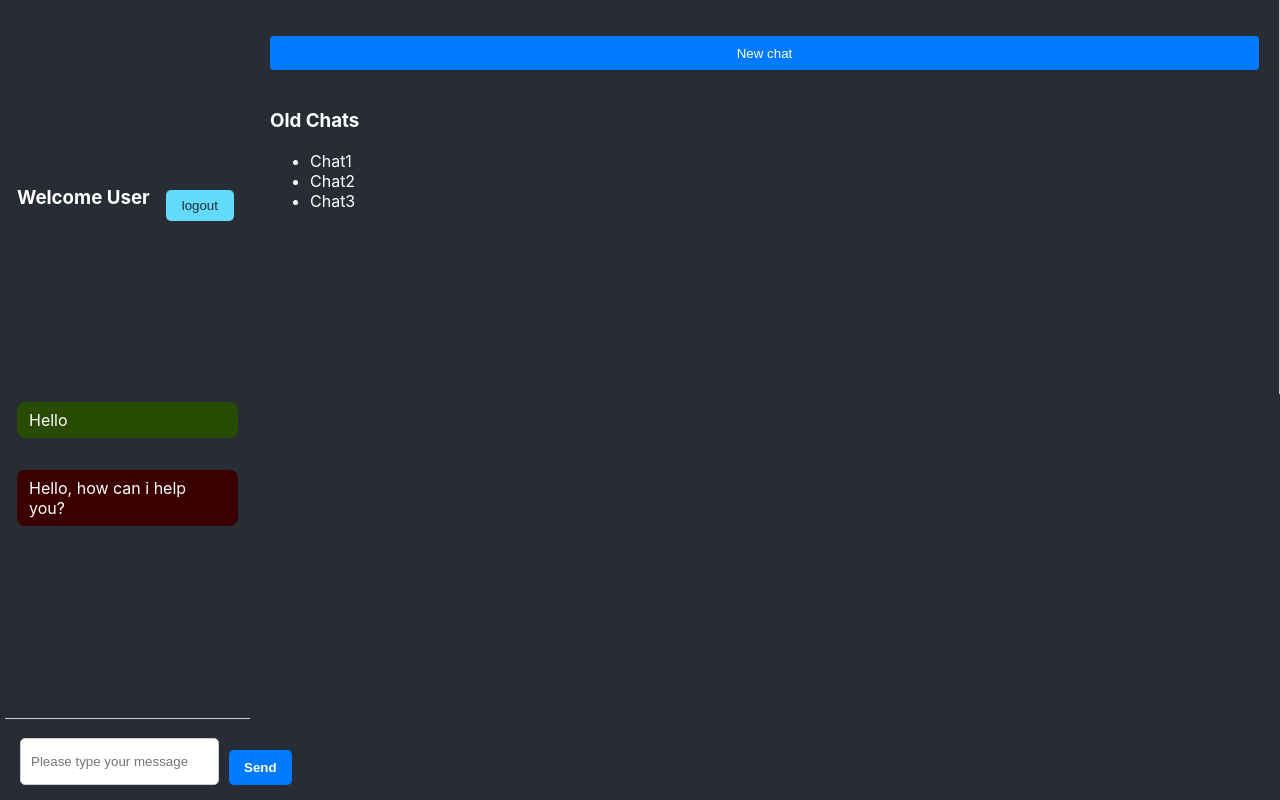
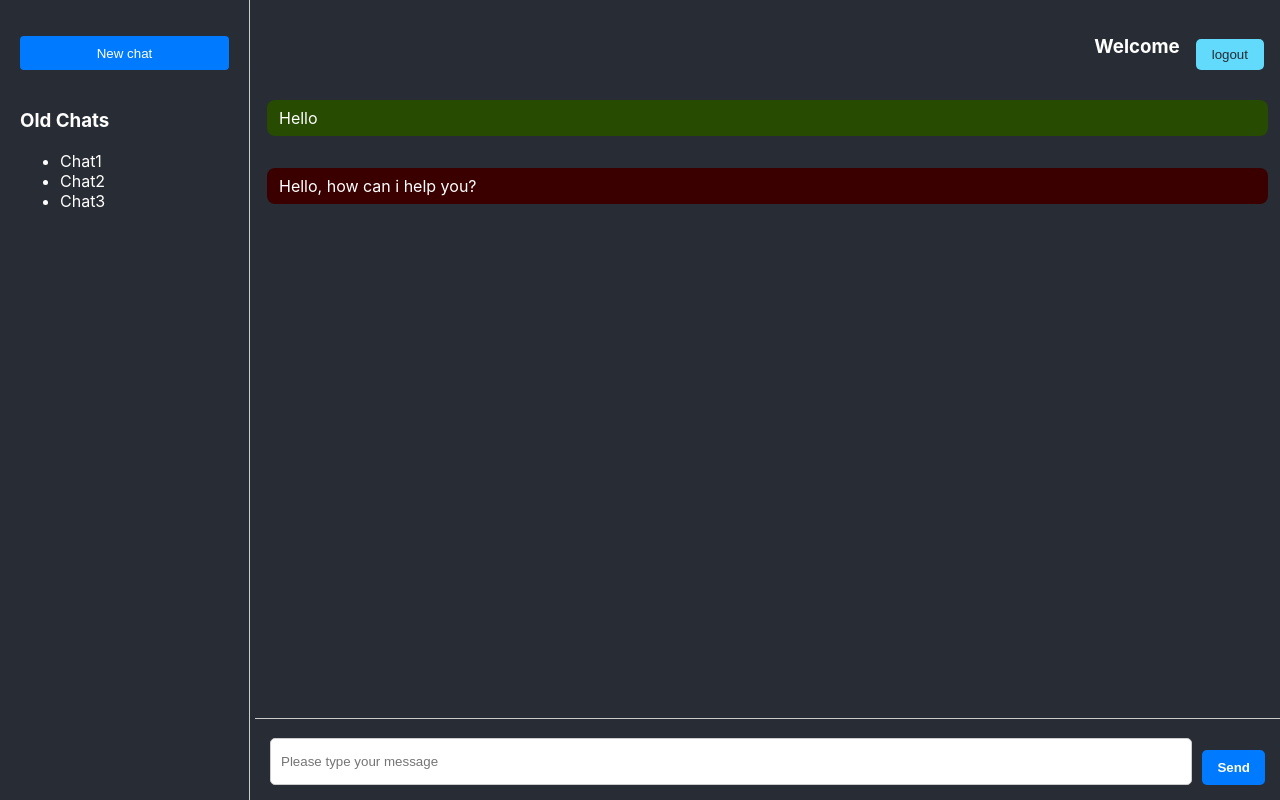
Before and after one commit to abrahamvineel/rythubadi, a React (Create React App) app in the folder rythubadi-ui/: page /homepage in a window 1280 px wide. Built offline with nearby package versions, Linux system fonts and the light colour scheme.

Commit message:
moved logout to chat window component to align properly

```diff
--- a/rythubadi-ui/src/components/ChatWindow.css
+++ b/rythubadi-ui/src/components/ChatWindow.css
@@ -33,3 +33,24 @@
   .chat-message p {
     margin: 0;
   }
+
+.top-right-section {
+  display: flex;
+  justify-content: flex-end;
+  align-items: center;
+  padding: 1rem;
+}
+
+.top-right-section h3 {
+  margin-right: 1rem;
+  color: white;
+}
+
+.top-right-section button {
+  padding: 0.5rem 1rem;
+  border: none;
+  border-radius: 5px;
+  background-color: #61dafb;
+  color: #282c34;
+  cursor: pointer;
+}
--- a/rythubadi-ui/src/components/ChatWindow.js
+++ b/rythubadi-ui/src/components/ChatWindow.js
@@ -1,14 +1,28 @@
 import ChatInput from "./ChatInput"
+import { useNavigate } from "react-router-dom";
 import './ChatWindow.css'
 
-function ChatWindow() {
+function ChatWindow({email}) {
 
     const messages = [
         {id: 1, sender: "user", text: "Hello"},
         {id: 2, sender: "bot", text: "Hello, how can i help you?"},
     ]
+
+    const navigate = useNavigate();
+
+    const handleLogout = () => {
+        localStorage.removeItem('token');
+        localStorage.removeItem('email');
+        navigate("/")
+    }
+
     return (
         <div className="chat-window">
+        <div className="top-right-section">
+          <h3>Welcome {email}</h3>
+          <button onClick={handleLogout}>logout</button>
+        </div>
             <div className="chat-messages">
                 {messages.map((message) => {
                    return <div className="chat-message">
--- a/rythubadi-ui/src/components/Homepage.css
+++ b/rythubadi-ui/src/components/Homepage.css
@@ -9,25 +9,3 @@
     height: 100vh;
     background-color: #282c34;
 }
-
-.top-right-section {
-    display: flex;
-    justify-content: flex-end; /* Align items to the right */
-    align-items: center; /* Vertically align items in the center (optional) */
-    padding: 1rem; /* Add some padding for spacing (optional) */
-  }
-
-  .top-right-section h3 {
-    margin-right: 1rem; /* Add some space between the text and the button (optional) */
-    color: white; /* Adjust text color as needed */
-  }
-
-  .top-right-section button {
-    /* Style your button as needed */
-    padding: 0.5rem 1rem;
-    border: none;
-    border-radius: 5px;
-    background-color: #61dafb;
-    color: #282c34;
-    cursor: pointer;
-  }
--- a/rythubadi-ui/src/components/Homepage.js
+++ b/rythubadi-ui/src/components/Homepage.js
@@ -1,29 +1,16 @@
 import ChatWindow from "./ChatWindow"
 import SideBar from "./Sidebar"
 import { useLocation } from 'react-router-dom';
-import { useNavigate } from "react-router-dom";
 
 import './Homepage.css'
 
 function Homepage() {
     const location = useLocation();
     const email = location.state?.email;
-
-    const navigate = useNavigate();
-
-    const handleLogout = () => {
-        localStorage.removeItem('token');
-        localStorage.removeItem('email');
-        navigate("/")
-    }
     return (
         <div class="homepage-container">
-        <div className="top-right-section">
-          <h3>Welcome {email || 'User'}</h3>
-          <button onClick={handleLogout}>logout</button>
-        </div>
             <SideBar />
-            <ChatWindow />
+            <ChatWindow email={email}/>
         </div>
     );
 }
```
